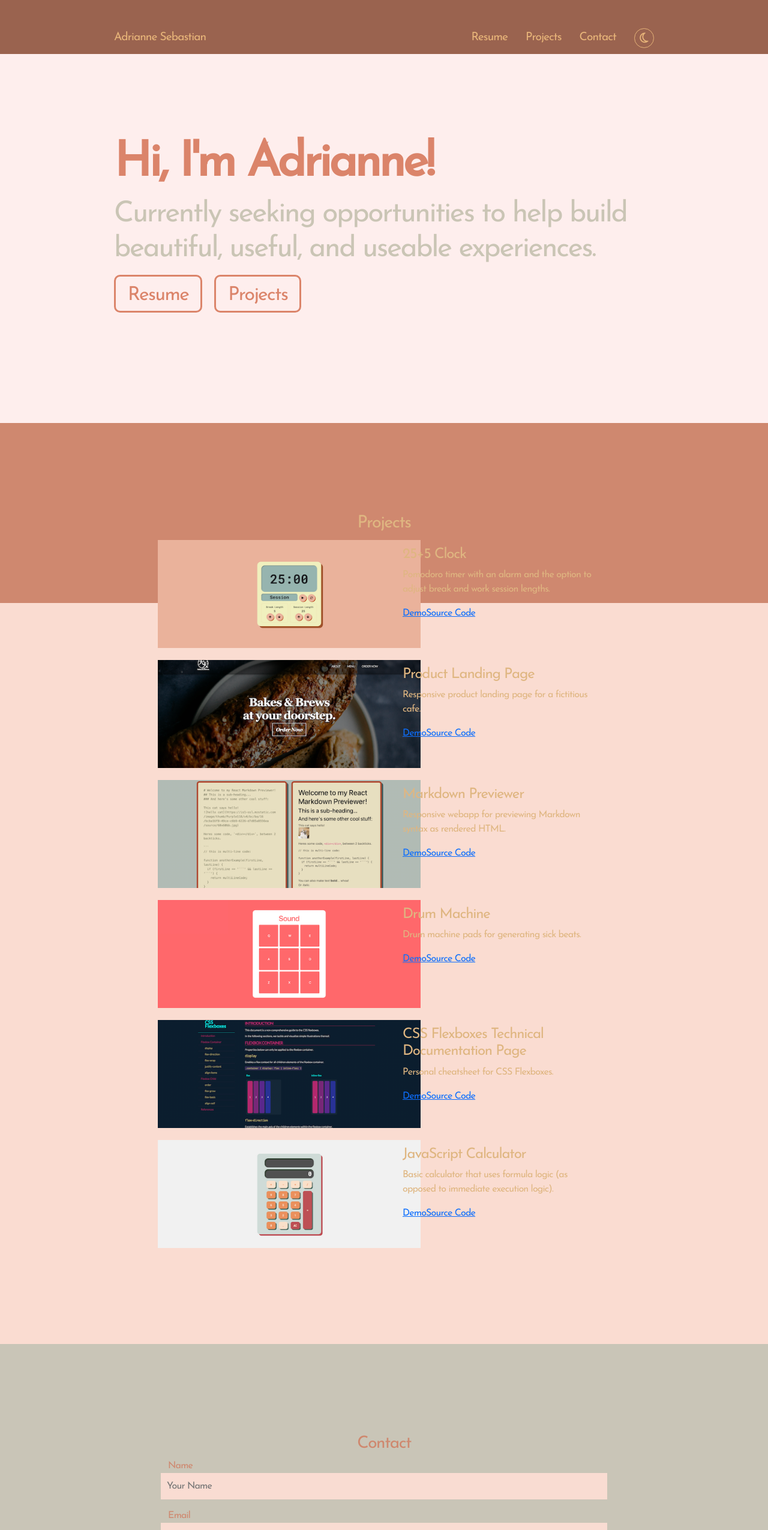
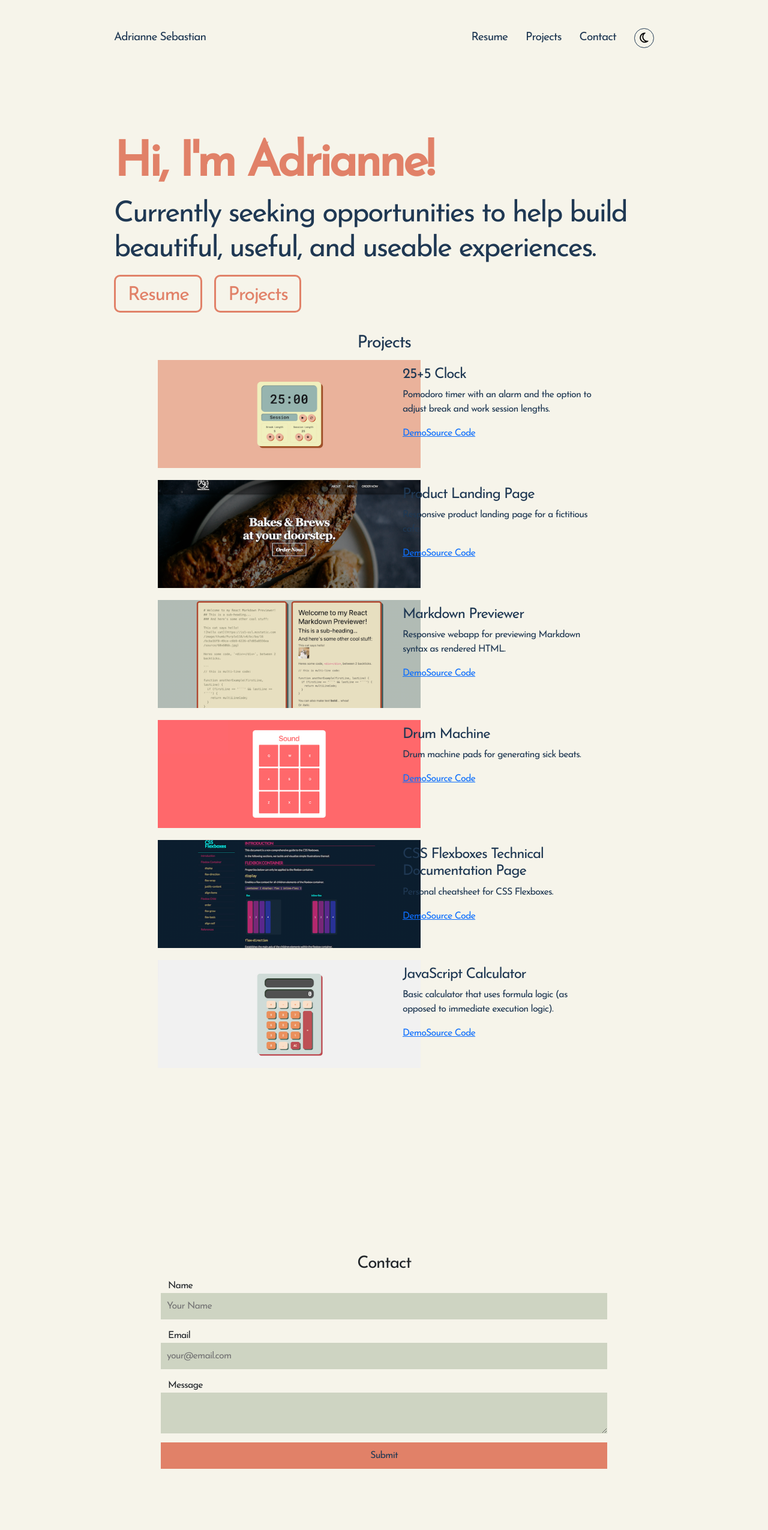
Before and after one commit to arcsbstn/arcsbstn.github.io, a React (Create React App) app: page / in a window 1280 px wide. Shown: the top 2550 px of the page at 60% size. Built offline with nearby package versions, Linux system fonts and the light colour scheme.

Commit message:
update colors

```diff
--- a/src/components/Contact.js
+++ b/src/components/Contact.js
@@ -6,16 +6,15 @@ import { ThemeContext } from '../contexts/theme'
 export default function Contact() {
   const [{ theme, isDark }] = useContext(ThemeContext)
   const contactStyle = {
-    backgroundColor: theme.contactBg,
-    color: theme.contactTextareaText
+    backgroundColor: theme.bgMain,
   }
   const textareaStyle = {
-    backgroundColor: theme.contactTextareaBg,
-    color: theme.contactTextareaText
+    backgroundColor: theme.bgTweaked,
+    color: theme.text
   }
   const buttonStyle = {
-    backgroundColor: theme.contactAccent,
-    color: isDark ? theme.contactTextareaText : theme.contactTextareaBg
+    backgroundColor: theme.accentMain,
+    color: theme.text
   }
 
   const [name, setName] = useState('')
--- a/src/components/Footer.js
+++ b/src/components/Footer.js
@@ -6,8 +6,8 @@ import { ThemeContext } from '../contexts/theme'
 export default function Footer() {
   const [{ theme }] = useContext(ThemeContext)
   const footerStyle = {
-    backgroundColor: theme.stripBg,
-    color: theme.stripText
+    backgroundColor: theme.bgMain,
+    color: theme.text
   }
 
   return (
--- a/src/components/Hero.js
+++ b/src/components/Hero.js
@@ -7,8 +7,8 @@ import Resume from './Resume'
 export default function Hero() {
   const [{ theme }] = useContext(ThemeContext)
   const heroStyle = {
-    backgroundColor: theme.heroBg,
-    color: theme.heroText
+    backgroundColor: theme.bgMain,
+    color: theme.text
   }
 
   return (
@@ -16,14 +16,14 @@ export default function Hero() {
       style={heroStyle}>
       <div className='General__wrapper'>
         <div className='Hero__wrapper'>
-          <h1 style={{ color: theme.heroAccent }}> Hi, I'm Adrianne!</h1>
+          <h1 style={{ color: theme.accentMain }}> Hi, I'm Adrianne!</h1>
           <h2>Currently seeking opportunities to help build beautiful, useful, and useable experiences.</h2>
-          <ul className='Hero__links' style={{ color: theme.heroAccent }}>
+          <ul className='Hero__links' style={{ color: theme.accentMain }}>
             <li>
               <Resume />
             </li>
             <li>
-              <a style={{ color: theme.heroAccent }} href='#projects'>Projects</a>
+              <a style={{ color: theme.accentMain }} href='#projects'>Projects</a>
             </li>
           </ul>
         </div>
--- a/src/components/Projects.js
+++ b/src/components/Projects.js
@@ -8,11 +8,9 @@ export default function Projects() {
 
   return (
     <section id='projects'
-      style={{ color: theme.projectsAccent }}>
+      style={{ color: theme.text }}>
       <div className='Projects__wrapper'>
-        <div className='Projects__primaryBg' style={{ backgroundColor: theme.projectsBg2 }}>
-          <div className='Projects__accentBg' style={{ backgroundColor: theme.projectsBg1 }}>
-          </div>
+        <div className='Projects__primaryBg' style={{ backgroundColor: theme.bgMain }}>
           <div className='General__wrapper'>
             <div className='Projects__contentWrapper container d-flex flex-wrap flex-row'>
               <h3>Projects</h3>
--- a/src/components/Resume.js
+++ b/src/components/Resume.js
@@ -6,8 +6,8 @@ export default function Resume(props) {
   const [{ theme }] = useContext(ThemeContext)
   const resumeStyle = {
     color: props.isNav
-      ? theme.stripText
-      : theme.heroAccent
+      ? theme.text
+      : theme.accentMain
   }
 
   return (
--- a/src/components/nav/NavLinks.js
+++ b/src/components/nav/NavLinks.js
@@ -7,11 +7,11 @@ export default function NavLinks(props) {
 
   let toggleIcon = isDark ? 'fa fa-sun-o' : 'fa fa-moon-o'
   const ulStyle = {
-    backgroundColor: theme.stripBg
+    backgroundColor: theme.bgMain
   }
   const toggleIconStyle = {
     color: theme.stripText,
-    border: `1px solid ${theme.stripText}`,
+    border: `1px solid ${theme.text}`,
     borderRadius: '100%',
     paddingTop: '6px',
     paddingRight: '1px',
@@ -22,8 +22,8 @@ export default function NavLinks(props) {
   return (
     <ul style={ulStyle}>
       <li><Resume isNav='true' /></li>
-      <li><a onClick={props.closeMobNav} style={{ color: theme.stripText }} href='#projects'>Projects</a></li>
-      <li><a onClick={props.closeMobNav} style={{ color: theme.stripText }} href='#contact'>Contact</a></li>
+      <li><a onClick={props.closeMobNav} style={{ color: theme.text }} href='#projects'>Projects</a></li>
+      <li><a onClick={props.closeMobNav} style={{ color: theme.text }} href='#contact'>Contact</a></li>
       <li>
         <button onClick={toggleTheme}>
           <i className={toggleIcon} aria-hidden='true' style={toggleIconStyle} />
--- a/src/components/nav/Navbar.js
+++ b/src/components/nav/Navbar.js
@@ -8,8 +8,8 @@ import WebNav from './WebNav'
 export default function Navbar() {
   const [{ theme }] = useContext(ThemeContext)
   const stripStyle = {
-    backgroundColor: theme.stripBg,
-    color: theme.stripText
+    backgroundColor: theme.bgMain,
+    color: theme.text
   }
 
   return (
--- a/src/contexts/theme.js
+++ b/src/contexts/theme.js
@@ -2,34 +2,18 @@ import { createContext, useEffect, useState } from 'react'
 
 const themes = {
   dark: {
-    stripBg: '#051013',
-    stripText: '#E7B479',
-    heroBg: '#292E33',
-    heroAccent: '#B16449',
-    heroText: '#DAC09E',
-    projectsBg1: '#843226',
-    projectsBg2: '#3A4E52',
-    projectsAccent: '#DFB681',
-    projectsText: '#3A4E52',
-    contactBg: '#292E33',
-    contactAccent: '#B16449',
-    contactTextareaBg: '#3A4E52',
-    contactTextareaText: '#D7C1A1'
+    bgMain: '#1F3853',
+    bgTweaked: '#122131',
+    accentMain: '#E18168',
+    accentTweaked: '#EF5C42',
+    text: '#F6F4EA'
   },
   light: {
-    stripBg: '#9A634F',
-    stripText: '#E7B479',
-    heroBg: '#FEEEED',
-    heroAccent: '#DB846A',
-    heroText: '#CAC5B5',
-    projectsBg1: '#CF886F',
-    projectsBg2: '#FADCD1',
-    projectsAccent: '#DFB681',
-    projectsText: '#926553',
-    contactBg: '#C9C5B7',
-    contactAccent: '#CF886E',
-    contactTextareaBg: '#F9DCD2',
-    contactTextareaText: '#CF886F'
+    bgMain: '#F6F4EA',
+    bgTweaked: '#CED4C2',
+    accentMain: '#E18168',
+    accentTweaked: '#EF5C42',
+    text: '#1F3853'
   }
 }
 
```
